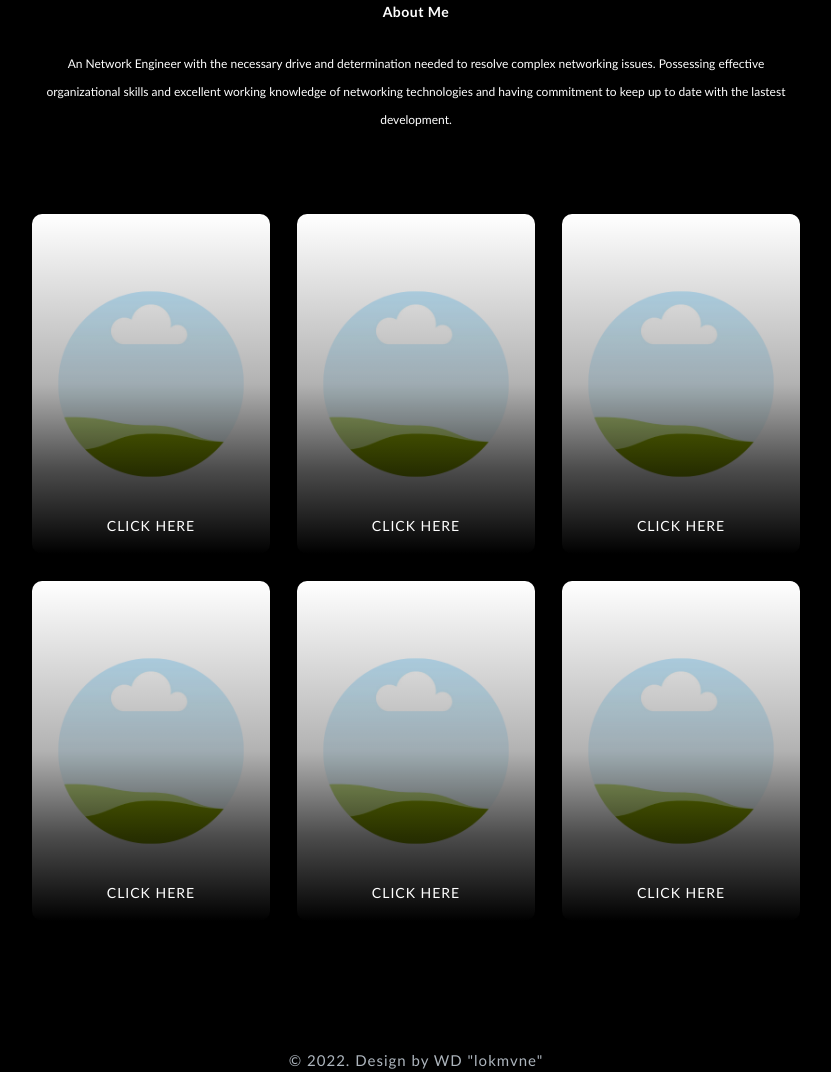
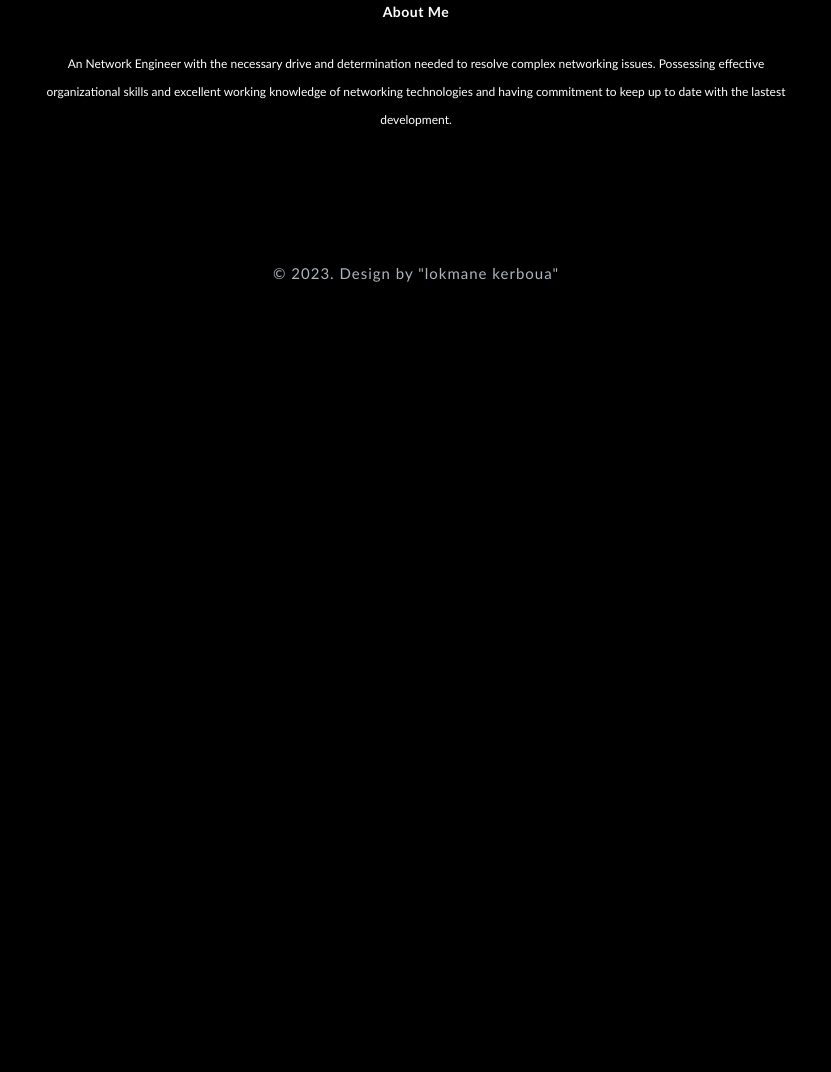
Before and after one commit to lokmanekerboua/lokmanekerboua.github.io, a plain HTML site: page index.html in a window 1280 px wide. Shown: the part 827-1899 px from the top of the page, without its empty margins (224-1055 px from the left). After the commit the page ends 1129 px from the top, so only its background shows below. Drawn offline with nearby package versions, Linux system fonts and the light colour scheme.

Commit message:
Update index.html

```diff
--- a/index.html
+++ b/index.html
@@ -23,14 +23,14 @@
         });
     </script>
 
-    <title>LOKMVNE</title>
+    <title>LOKMANE KERBOUA</title>
 </head>
 
 <body>
 
     <nav>
 
-        <label class="logo" for="">LOKM<span>V</span>NE</label>
+        <label class="logo" for="">LOKM<span>A</span>NE</label>
 
         <ul>
             <li><a class="" href="index.html" id="txt">Home</a></li>
@@ -52,7 +52,7 @@
         <div class="content">
             <h4>Hello, my name is</h4>
             <h1>Kerboua <span>Lokmane</span></h1>
-            <h3>I'm a Telecommunications & Network Engineer</h3>
+            <h3>I'm a Network Engineer & Android Developer</h3>
         </div>
 
 
@@ -65,53 +65,13 @@
                 up to date with the lastest development.</p>
         </div>
 
-
-
-        <div class="container">
-            <div class="box box1">
-                <div class="in">
-                    <p>CLICK HERE</p>
-                </div>
-            </div>
-
-            <div class="box box2">
-                <div class="in">
-                    <p>CLICK HERE</p>
-                </div>
-            </div>
-
-            <div class="box box3">
-                <div class="in">
-                    <p>CLICK HERE</p>
-                </div>
-            </div>
-
-            <div class="box box4">
-                <div class="in">
-                    <p>CLICK HERE</p>
-                </div>
-            </div>
-
-            <div class="box box5">
-                <div class="in">
-                    <p>CLICK HERE</p>
-                </div>
-            </div>
-
-            <div class="box box6">
-                <div class="in">
-                    <p>CLICK HERE</p>
-                </div>
-            </div>
-        </div>
-
     </div>
 
 
 
     <footer>
         <div class="bottom">
-            <p>&#169; 2022. Design by WD "lokmvne" </p>
+            <p>&#169; 2023. Design by  "lokmane kerboua" </p>
         </div>
     </footer>
 
```
